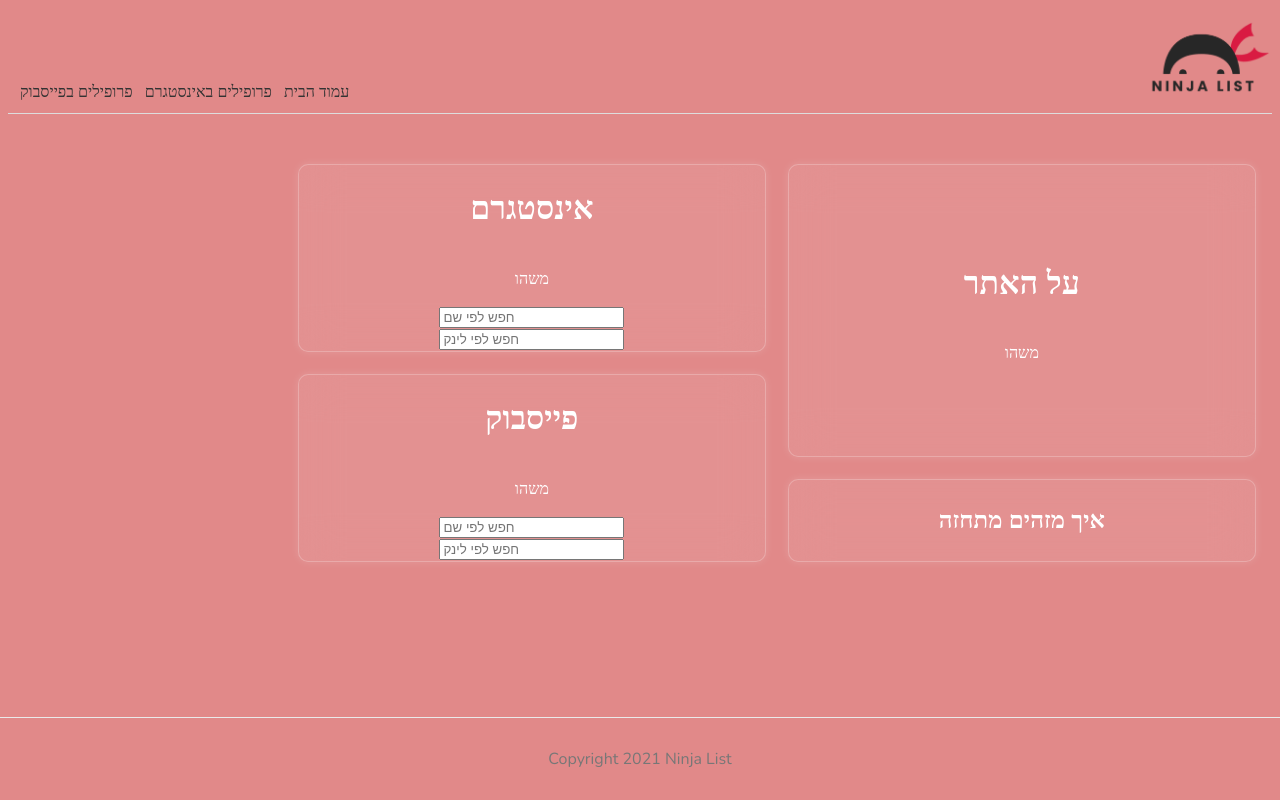
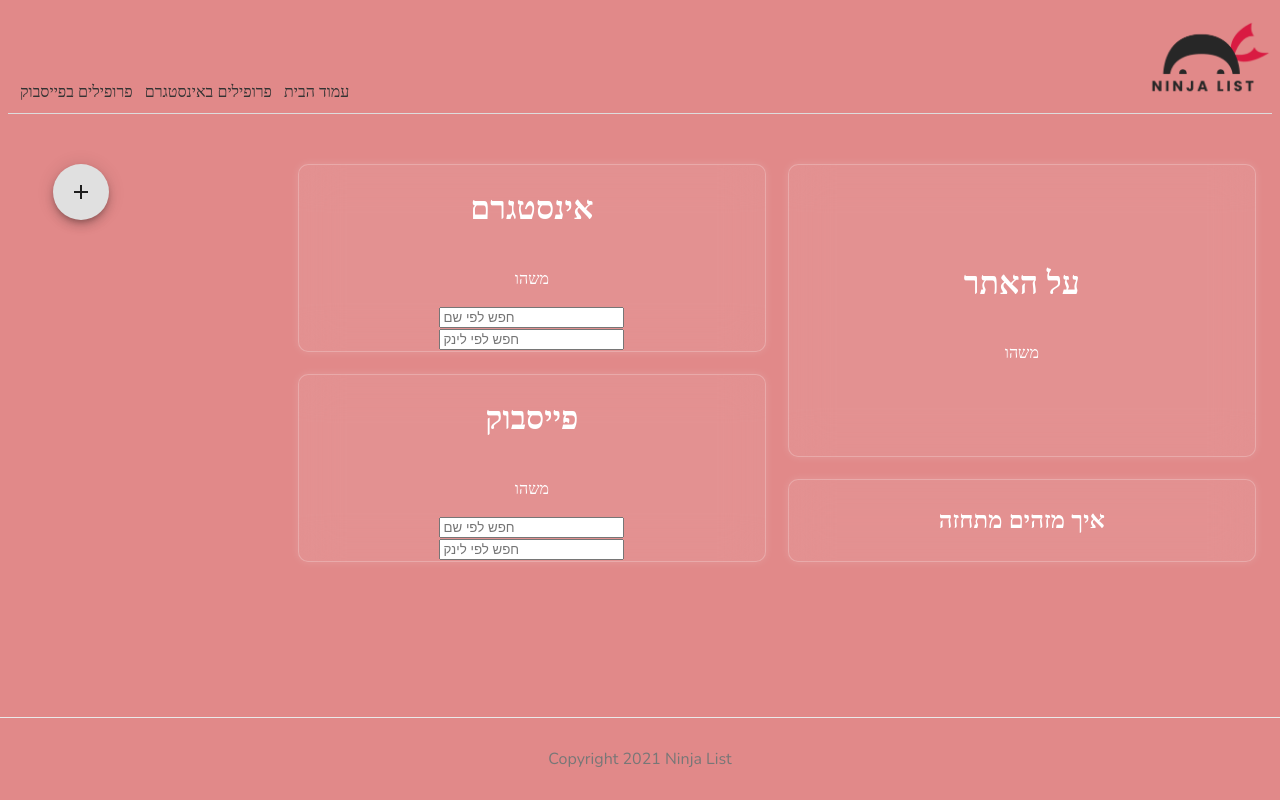
Before and after one commit to rashel1410/BeSafe-Hackathon, a Next.js app: page / in a window 1280 px wide. Built offline with nearby package versions, Linux system fonts and the light colour scheme.

Commit message:
Material icons installed and Button added

```diff
--- a/package.json
+++ b/package.json
@@ -11,6 +11,7 @@
   "dependencies": {
     "@emotion/react": "^11.11.3",
     "@emotion/styled": "^11.11.0",
+    "@mui/icons-material": "^5.15.6",
     "@mui/material": "^5.15.6",
     "@mui/styled-engine-sc": "^6.0.0-alpha.13",
     "next": "^14.1.0",
--- a/pages/index.js
+++ b/pages/index.js
@@ -3,6 +3,8 @@
 import styles from '../styles/Home.module.css'
 import Card from '../comps/Card.js'
 import Grid from '../comps/Grid.js'
+import Fab from '@mui/material/Fab';
+import AddIcon from '@mui/icons-material/Add';
 
 export default function Home() {
   return (
@@ -16,6 +18,9 @@
           <Card title="פייסבוק" content="משהו" searchBar="True"/>
           <Card title="על האתר" content="משהו"/>
           <Card title="איך מזהים מתחזה"/>
+          <Fab aria-label="add" size="large">
+            <AddIcon />
+          </Fab>
         </Grid>
     </>
   )
```
Also changed, not shown: 1 other file (tests, documents, lock files or other folders).
